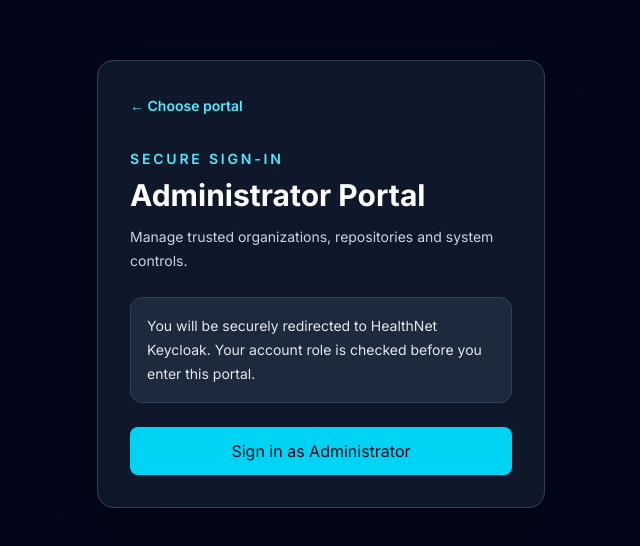
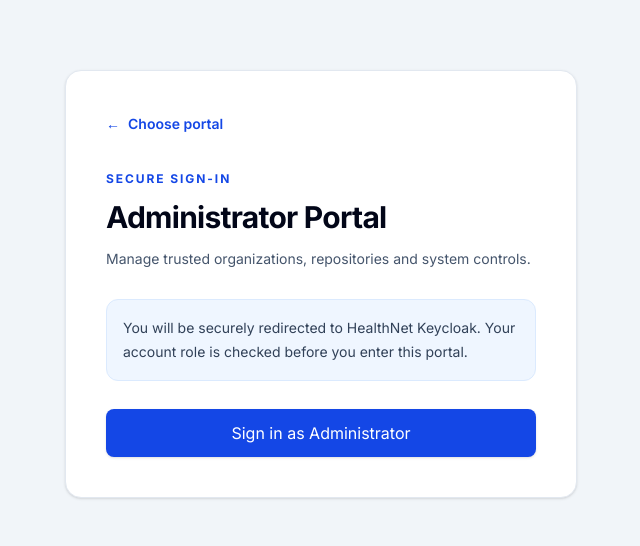
Before and after one commit to NitishkBiswal/Healthnet, a Next.js app in the folder frontend/: page /login/admin in a window 1280 px wide. Shown: the part 116-662 px from the top of the page, without its empty margins (319-959 px from the left). Built offline with nearby package versions, Linux system fonts and the light colour scheme; no server answers.

Commit message:
Align role sign-in screens with the HealthNet light workspace theme

```diff
--- a/frontend/src/app/login/[role]/page.tsx
+++ b/frontend/src/app/login/[role]/page.tsx
@@ -17,10 +17,10 @@ export default function RoleLoginPage() {
 
   if (!config) {
     return (
-      <main className="flex min-h-screen items-center justify-center bg-slate-950 px-6 text-white">
-        <div className="rounded-2xl border border-slate-700 bg-slate-900 p-8 text-center shadow-2xl">
+      <main className="flex min-h-screen items-center justify-center bg-slate-100 px-6 text-slate-900">
+        <div className="rounded-2xl border border-slate-200 bg-white p-8 text-center shadow-sm">
           <h1 className="text-xl font-bold">Portal not found</h1>
-          <Link href="/login" className="mt-4 inline-block text-sm text-cyan-300 underline">
+          <Link href="/login" className="mt-4 inline-block text-sm font-semibold text-blue-700 hover:text-blue-800">
             Choose another portal
           </Link>
         </div>
@@ -40,45 +40,49 @@ export default function RoleLoginPage() {
   }
 
   return (
-    <main className="flex min-h-screen items-center justify-center bg-slate-950 px-6 py-10 text-white">
-      <div className="w-full max-w-md rounded-2xl border border-slate-700 bg-slate-900 p-8 shadow-2xl">
-        <Link href="/login" className="text-sm font-semibold text-cyan-300">
-          ← Choose portal
+    <main className="flex min-h-screen items-center justify-center bg-slate-100 px-6 py-10 text-slate-900">
+      <div className="w-full max-w-lg rounded-2xl border border-slate-200 bg-white p-8 shadow-sm sm:p-10">
+        <Link href="/login" className="inline-flex items-center text-sm font-semibold text-blue-700 transition hover:text-blue-800">
+          <span aria-hidden="true" className="mr-2">←</span> Choose portal
         </Link>
-        <p className="mt-8 text-sm font-semibold uppercase tracking-[0.2em] text-cyan-300">
-          Secure sign-in
-        </p>
-        <h1 className="mt-2 text-3xl font-bold">{config.label} Portal</h1>
-        <p className="mt-3 text-sm leading-6 text-slate-300">
-          {config.description}
-        </p>
-        <div className="mt-6 rounded-xl border border-slate-700 bg-slate-800 p-4 text-sm leading-6 text-slate-200">
+        <div className="mt-9">
+          <p className="text-xs font-bold uppercase tracking-[0.16em] text-blue-700">
+            Secure sign-in
+          </p>
+          <h1 className="mt-3 text-3xl font-bold tracking-tight text-slate-950">
+            {config.label} Portal
+          </h1>
+          <p className="mt-3 text-sm leading-6 text-slate-600">
+            {config.description}
+          </p>
+        </div>
+        <div className="mt-7 rounded-xl border border-blue-100 bg-blue-50 px-4 py-4 text-sm leading-6 text-slate-700">
           You will be securely redirected to HealthNet Keycloak. Your account
           role is checked before you enter this portal.
         </div>
         {role === "patient" && (
-          <p className="mt-4 text-sm text-slate-400">
-            First time here? After sign-in, choose <strong className="text-white">Get my Health ID</strong> to register your identity.
+          <p className="mt-5 text-sm leading-6 text-slate-600">
+            First time here? After sign-in, choose <strong className="font-semibold text-slate-900">Get my Health ID</strong> to register your identity.
           </p>
         )}
         {error && (
-          <p className="mt-4 rounded-lg border border-red-800 bg-red-950/60 p-3 text-sm text-red-200">
+          <p role="alert" className="mt-5 rounded-lg border border-red-200 bg-red-50 p-3 text-sm text-red-700">
             {error}
           </p>
         )}
         <button
           onClick={login}
           disabled={starting}
-          className="mt-6 w-full rounded-lg bg-cyan-400 px-4 py-3 text-sm font-bold text-slate-950 transition hover:bg-cyan-300 disabled:opacity-60"
+          className="mt-7 w-full rounded-lg bg-blue-700 px-4 py-3 text-sm font-semibold text-white shadow-sm transition hover:bg-blue-800 focus:outline-none focus:ring-2 focus:ring-blue-500 focus:ring-offset-2 disabled:cursor-not-allowed disabled:opacity-60"
         >
           {starting ? "Redirecting…" : "Sign in as " + config.label}
         </button>
         {role === "patient" && (
-          <div className="mt-5 border-t border-slate-700 pt-5 text-center">
-            <p className="text-sm text-slate-400">First time using HealthNet?</p>
+          <div className="mt-6 border-t border-slate-200 pt-6 text-center">
+            <p className="text-sm text-slate-500">First time using HealthNet?</p>
             <button
               onClick={() => void beginRegistration()}
-              className="mt-2 text-sm font-bold text-cyan-300 hover:text-cyan-200"
+              className="mt-2 text-sm font-semibold text-blue-700 transition hover:text-blue-800"
             >
               Create a Patient Account
             </button>
```
